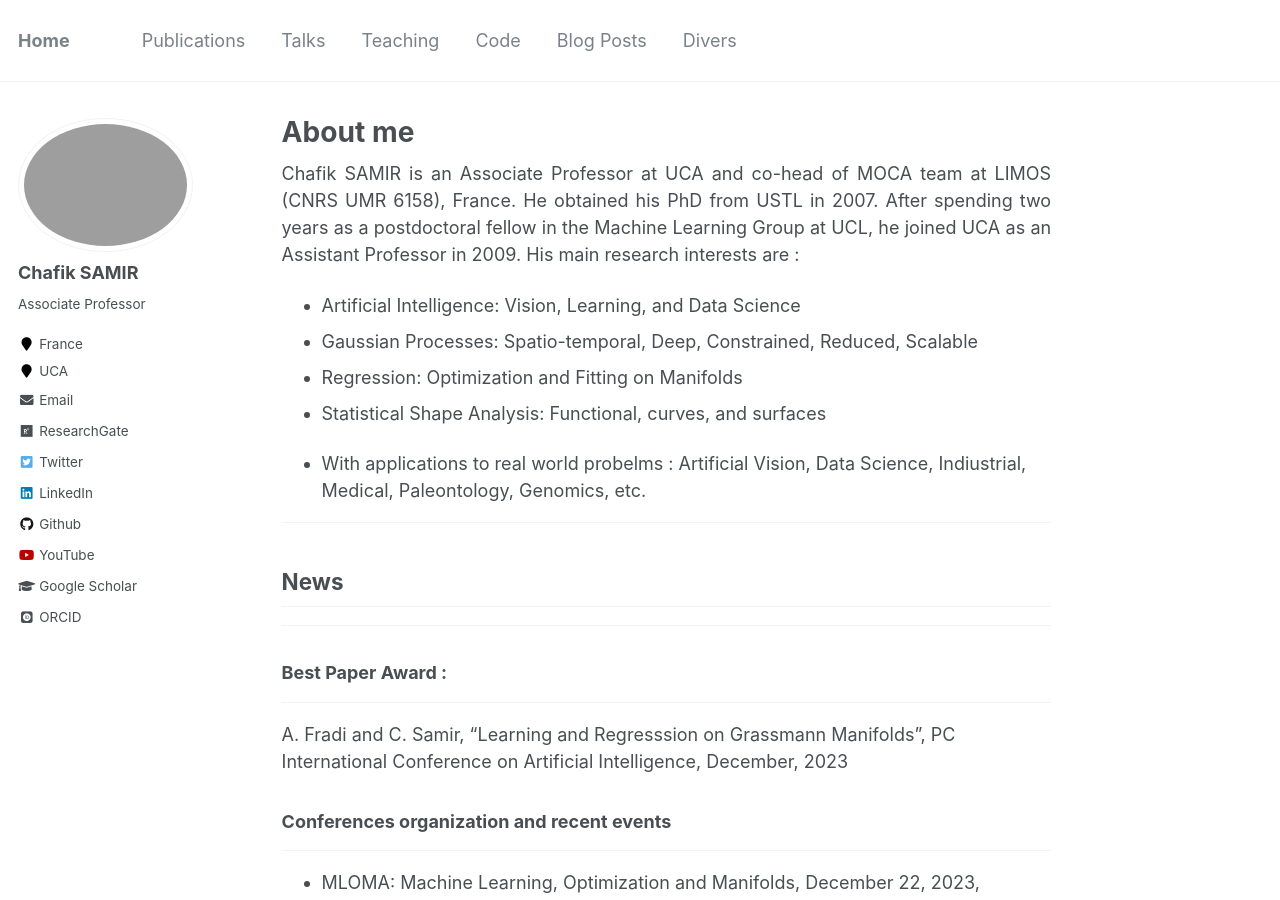
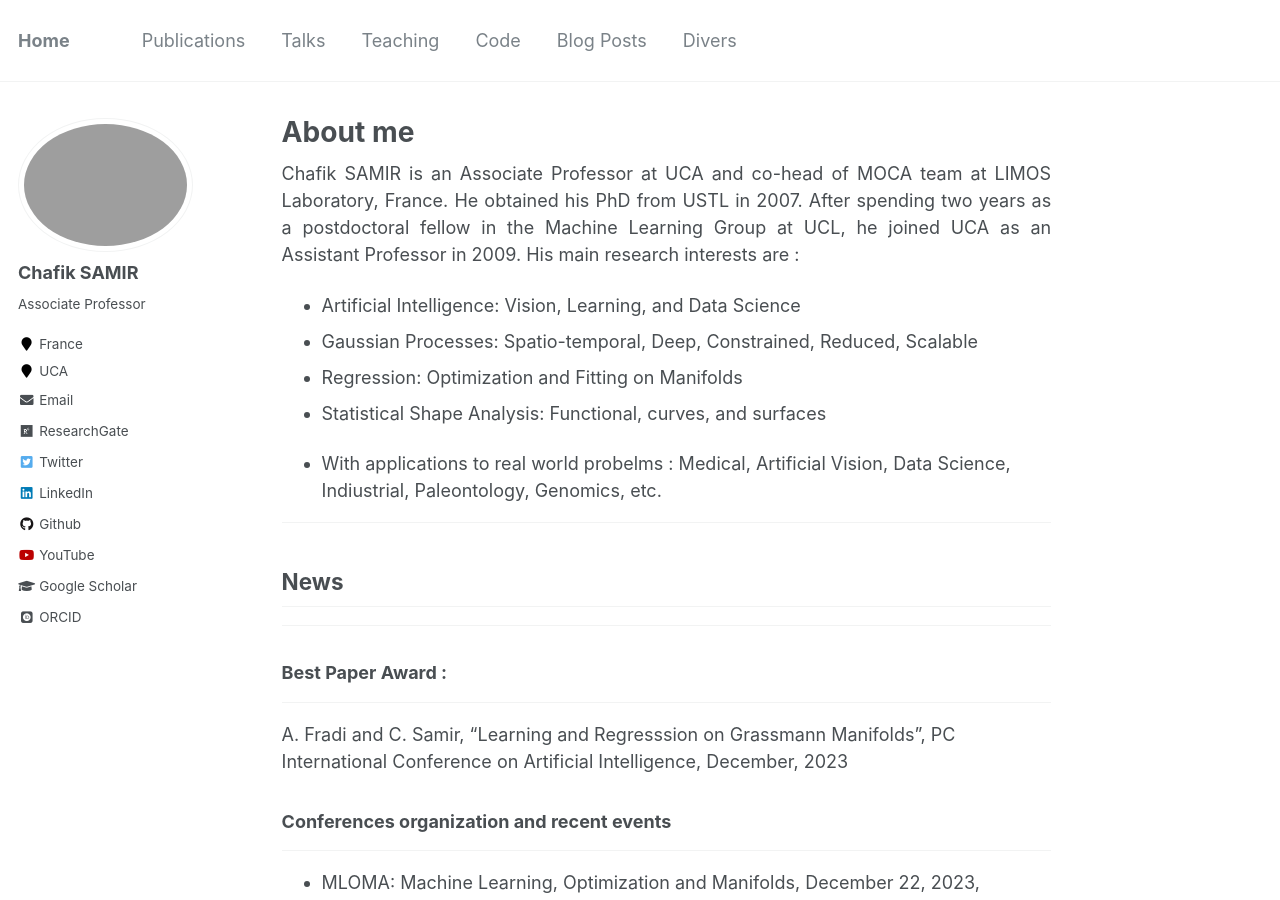
Before and after one commit to Chsamir/chsamir.github.io, a Jekyll site: the page built from _pages/about.md, in a window 1280 px wide and 900 px high. Built offline with Jekyll 4.4.1, drawn with Linux system fonts in a browser that asks for light colours; some web fonts are replaced.

Commit message:
Update about.md

```diff
--- a/_pages/about.md
+++ b/_pages/about.md
@@ -11,14 +11,14 @@ redirect_from:
 
 ---
 <p align="justify">
-Chafik SAMIR is an Associate Professor at UCA and co-head of MOCA team at  LIMOS (CNRS UMR 6158), France. He obtained his PhD from USTL in 2007. After spending two years as a postdoctoral fellow in the Machine Learning Group at UCL, he joined UCA as an Assistant Professor in 2009. His main research interests are : </p>
+Chafik SAMIR is an Associate Professor at UCA and co-head of MOCA team at  LIMOS Laboratory, France. He obtained his PhD from USTL in 2007. After spending two years as a postdoctoral fellow in the Machine Learning Group at UCL, he joined UCA as an Assistant Professor in 2009. His main research interests are : </p>
 
 - Artificial Intelligence: Vision, Learning, and  Data Science
 - Gaussian Processes: Spatio-temporal, Deep, Constrained, Reduced, Scalable
 - Regression: Optimization and Fitting on Manifolds
 - Statistical Shape Analysis: Functional, curves, and surfaces
 
-- With applications to real world probelms : Artificial Vision, Data Science, Indiustrial, Medical, Paleontology, Genomics,   etc.
+- With applications to real world probelms : Medical, Artificial Vision, Data Science, Indiustrial, Paleontology, Genomics,   etc.
 
 -------------------
 ## News
```
